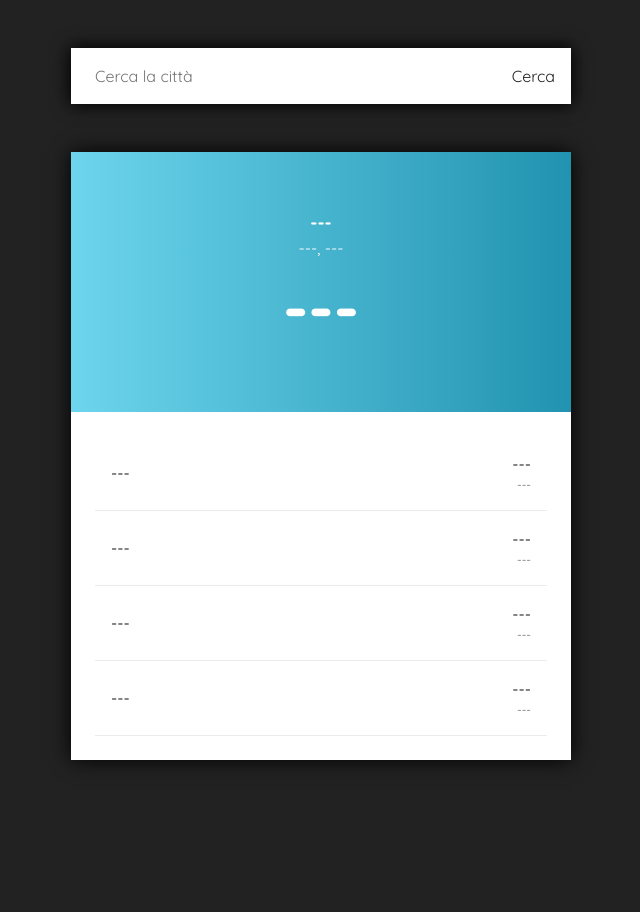
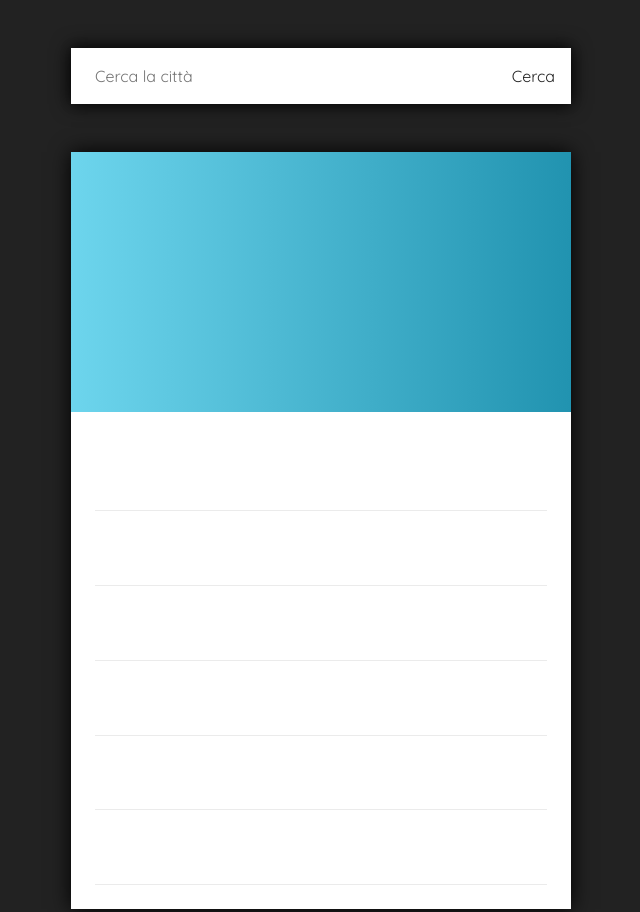
Before and after one commit to alberto-cavazzini/app-meteo, a website: page index.html in a window 1280 px wide. Shown: the top 912 px of the page, without its empty margins (319-959 px from the left). Before the commit the page ends 808 px from the top, so only its background shows below. Drawn offline with Linux system fonts and the light colour scheme.

Commit message:
Commit iniziale

```diff
--- a/index.html
+++ b/index.html
@@ -8,7 +8,6 @@
   <link rel="preconnect" href="https://fonts.googleapis.com">
   <link rel="preconnect" href="https://fonts.gstatic.com" crossorigin>
   <link href="https://fonts.googleapis.com/css2?family=Quicksand:wght@400;700&display=swap" rel="stylesheet">
-  <script src="dist/main.js" async></script>
 </head>
 <body>
   <main class="container">
@@ -26,43 +25,59 @@
     </header>
     <section class="weather-card" aria-live="assertive" aria-label="Previsioni meteo per la città selezionata">
       <section class="weather-stats" aria-label="Meteo ora nella città selezionata">
-        <p class="weather-main">---</p>
-        <p class="weather-location">---, ---</p>
-        <p class="weather-temperature">---</p>
+        <p class="weather-main"></p>
+        <p class="weather-location"></p>
+        <p class="weather-temperature"></p>
       </section>
       <section class="weather-daily" aria-label="Meteo nei prossimi giorni nella città selezionata">
         <ul>
           <li>
-            <span class="day">---</span>
+            <span class="day"></span>
             <span class="stats">
-              <span>---</span>
-              <span>---</span>
+              <span></span>
+              <span></span>
             </span>
           </li>
           <li>
-            <span class="day">---</span>
+            <span class="day"></span>
             <span class="stats">
-              <span>---</span>
-              <span>---</span>
+              <span></span>
+              <span></span>
             </span>
           </li>
           <li>
-            <span class="day">---</span>
+            <span class="day"></span>
             <span class="stats">
-              <span>---</span>
-              <span>---</span>
+              <span></span>
+              <span></span>
             </span>
           </li>
           <li>
-            <span class="day">---</span>
+            <span class="day"></span>
             <span class="stats">
-              <span>---</span>
-              <span>---</span>
+              <span></span>
+              <span></span>
+            </span>
+          </li>
+          <li>
+            <span class="day"></span>
+            <span class="stats">
+              <span></span>
+              <span></span>
+            </span>
+          </li>
+          <li>
+            <span class="day"></span>
+            <span class="stats">
+              <span></span>
+              <span></span>
             </span>
           </li>
         </ul>
       </section>
     </section>
   </main>
+  <script src="dist/main.js" async></script>
+
 </body>
 </html>
```
Also changed, not shown: dist/style.css.
